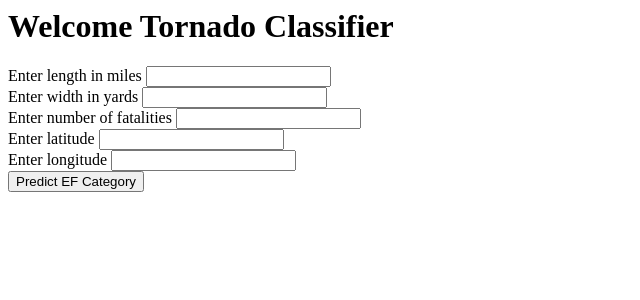
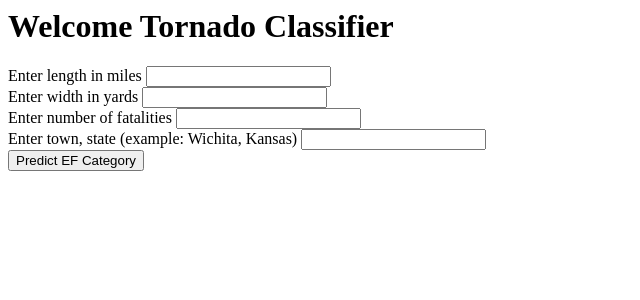
Before and after one commit to tornado-predictions/tornado, a Flask app: template app/templates/index.html in a window 1280 px wide. Shown: the top 300 px of the page, without its empty margins (0-640 px from the left). Run offline with Flask 2, Linux system fonts and the light colour scheme; the template is opened without the code that fills it, so the values that code supplies are empty; parts of the project's set-up code (start-up, migrations or seed data) failed here and were passed over.

Commit message:
Update index.html
User can input town, city instead of latitude and longitude

```diff
--- a/app/templates/index.html
+++ b/app/templates/index.html
@@ -18,13 +18,19 @@
             <input class="fat" name="fat">
         </section>
         <section>
+            <label>Enter town, state (example: Wichita, Kansas)</label>
+            <input class="place" name="place">
+        </section>
+
+        <!-- Old portion for lat and long - kept for reference-->
+        <!-- <section>
             <label>Enter latitude</label>
             <input class="slat" name="slat">
         </section>
         <section>
             <label>Enter longitude</label>
             <input class="slon" name="slon">
-        </section>
+        </section> -->
 
         <input type="submit" value="Predict EF Category" class="button"/>
 
```
